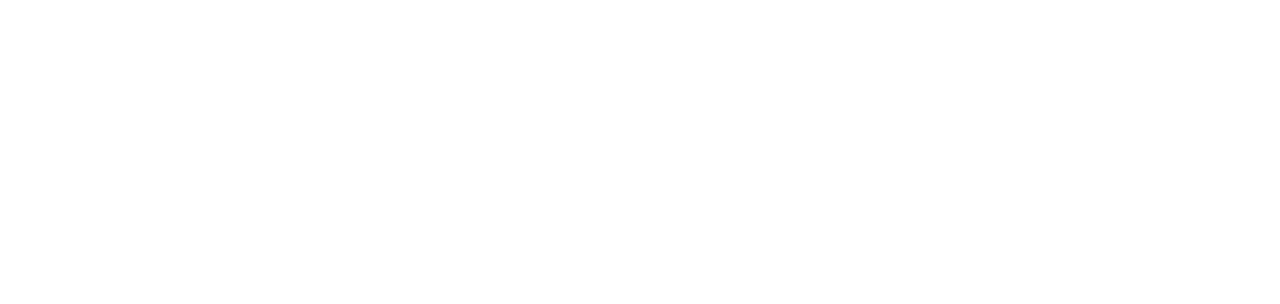
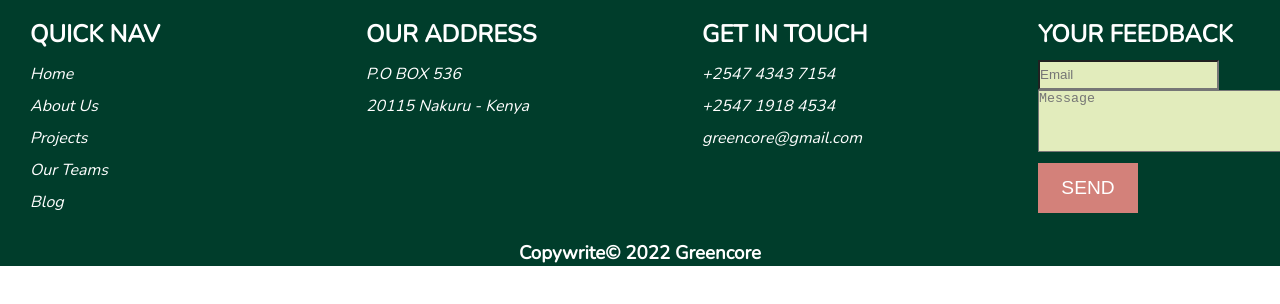
Before and after one commit to grenncore/The-Greencore-Website, a React (Create React App) app: page / in a window 1280 px wide. Shown: the top 304 px of the page. Built offline with nearby package versions, Linux system fonts and the light colour scheme.

Commit message:
boiler plate code for footer structure

```diff
--- a/public/index.html
+++ b/public/index.html
@@ -5,6 +5,9 @@
     <link rel="icon" href="%PUBLIC_URL%/favicon.ico" />
     <meta name="viewport" content="width=device-width, initial-scale=1" />
     <meta name="theme-color" content="#000000" />
+    <link rel="preconnect" href="https://fonts.googleapis.com">
+    <link rel="preconnect" href="https://fonts.gstatic.com" crossorigin>
+    <link href="https://fonts.googleapis.com/css2?family=Nunito" rel="stylesheet">
     <link rel="apple-touch-icon" href="%PUBLIC_URL%/logo192.png" />
     <link rel="manifest" href="%PUBLIC_URL%/manifest.json" />
     <title>Greencore</title>
--- a/src/components/App.js
+++ b/src/components/App.js
@@ -1,8 +1,10 @@
-
+import React from 'react'
+import Footer from './Footer'
 
 function App() {
   return (
     <div>
+      <Footer/>
     </div>
   );
 }
--- /dev/null
+++ b/src/components/Footer.js
@@ -0,0 +1,50 @@
+import React from 'react'
+
+function Footer() {
+  return (
+    <>
+        <div className='footercontainer'>
+            <div className='footcontent'>
+                <div className='footersub'>
+                    <h2>QUICK NAV</h2>
+                    <ul>
+                        <li>Home</li>
+                        <li>About Us</li>
+                        <li>Projects</li>
+                        <li>Our Teams</li>
+                        <li>Blog</li>
+                    </ul>
+                </div>
+                <div className='footersub'>
+                    <h2>OUR ADDRESS</h2>
+                    <ul>
+                        <li>P.O BOX 536</li>
+                        <li>20115 Nakuru - Kenya</li>
+                    </ul>
+                </div>
+                <div className='footersub'>
+                    <h2>GET IN TOUCH</h2>
+                    <ul>
+                        <li>+2547 4343 7154</li>
+                        <li>+2547 1918 4534</li>
+                        <li>greencore@gmail.com</li>
+                    </ul>
+                </div>
+                <div className='footersub'>
+                    <h2>YOUR FEEDBACK</h2>
+                    <form id='feedbackform'>
+                        <input type='text' placeholder='Email'/>
+                    </form>
+                    <textarea rows={4} cols={30} form='feedbackform' placeholder='Message'></textarea><br></br>
+                    <button className='feedbutton'>SEND</button>
+
+                </div>
+            </div>
+            <h3>Copywrite© 2022 Greencore</h3>
+        </div>
+
+    </>
+  )
+}
+
+export default Footer
--- a/src/components/assets/stylesheets/index.css
+++ b/src/components/assets/stylesheets/index.css
@@ -0,0 +1,50 @@
+*{
+    margin: 0;
+    padding: 0;
+    box-sizing: border-box;
+}
+body{
+    font-family: 'Nunito', sans-serif;
+}
+.footercontainer{
+    width: 100%;
+    position: fixed;
+    background-color: #003d2b;
+}
+.footercontainer h3{
+    color: #fff;
+    text-align: center;
+}
+.footcontent{
+    padding-left: 20px;
+    justify-content: space-between;
+    display: flex;
+}
+.footersub{
+    padding: 10px;
+    width: 20%;
+    height: 30vh;
+    color: white;
+    line-height: 2;
+}
+.footersub ul{
+    font-style: italic;
+    list-style: none;
+    padding: 0;
+    margin: 0;
+}
+input{
+    height: 30px;
+}
+input, textarea{
+    background-color: #e2ecbc;
+    color: #003d2b;
+}
+.feedbutton{
+    background-color: #d3817a;
+    color: #fff;
+    border: none;
+    font-size: larger;
+    width: 100px;
+    height: 50px;
+}
```
